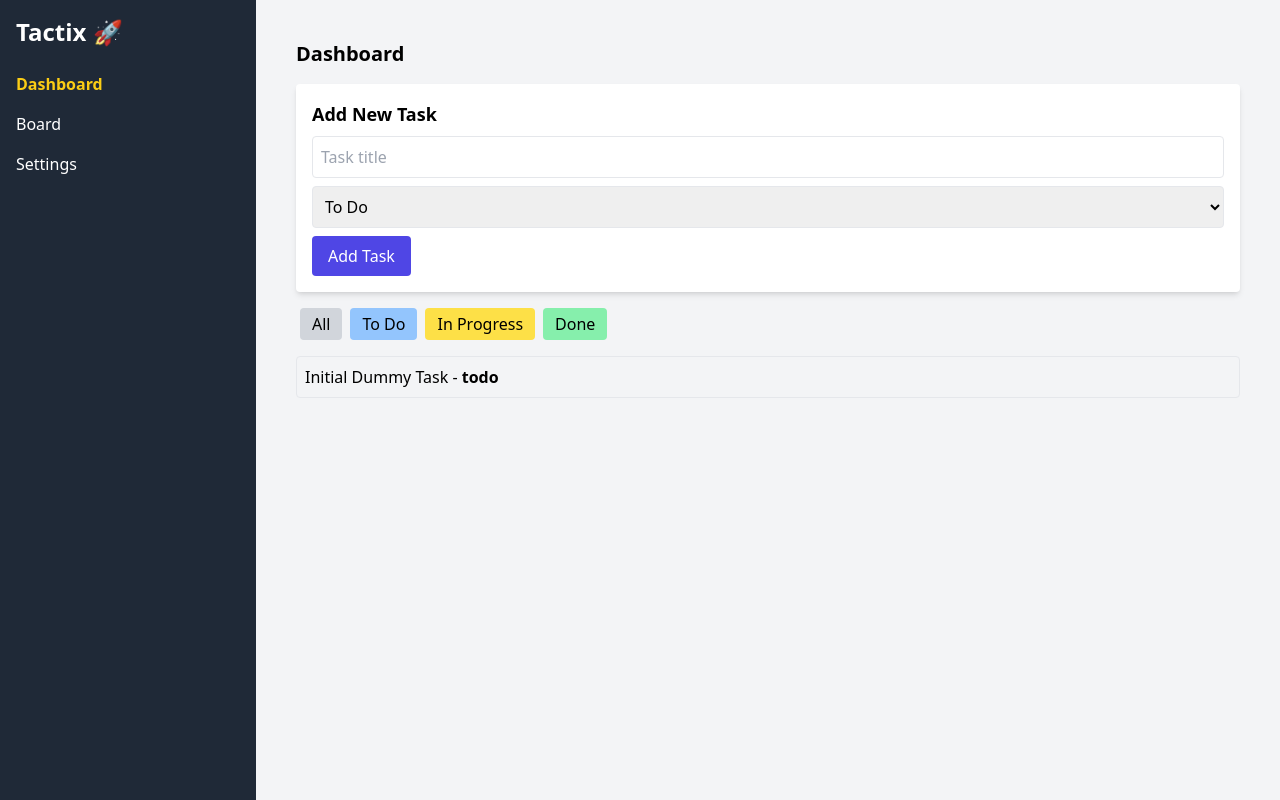
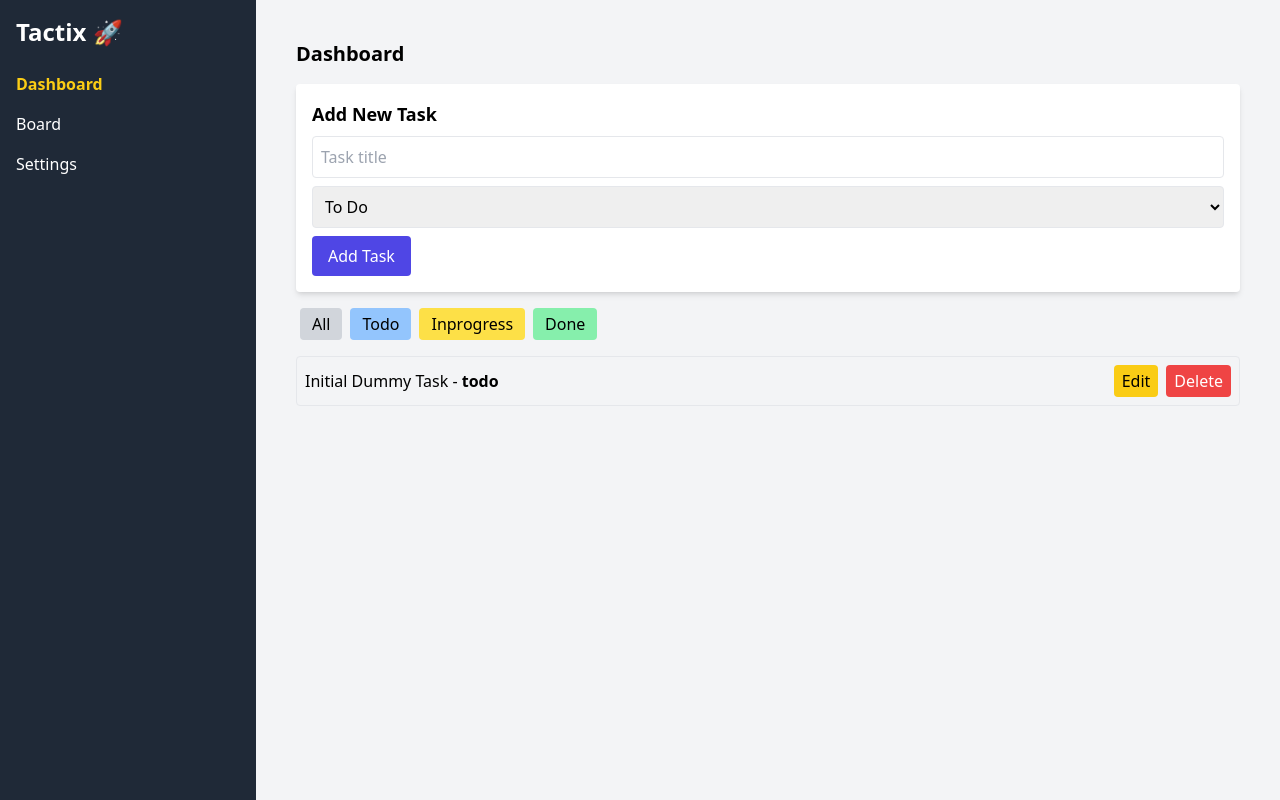
Before and after one commit to anusha2211/Tactix, a React (Create React App) app in the folder client/: page / in a window 1280 px wide. Built offline with nearby package versions, Linux system fonts and the light colour scheme.

Commit message:
feat: merge edit/delete and task filtering

```diff
--- a/client/src/pages/Dashboard.jsx
+++ b/client/src/pages/Dashboard.jsx
@@ -1,15 +1,40 @@
 import React, { useState } from 'react';
-import { useSelector } from 'react-redux';
+import { useSelector, useDispatch } from 'react-redux';
+import { deleteTask, editTask } from '../features/tasks/taskSlice';
 import TaskForm from '../components/TaskForm/TaskForm';
 
 const Dashboard = () => {
-  const allTasks = useSelector((state) => state.tasks.tasks); // ← access the nested array
+  const dispatch = useDispatch();
+  const allTasks = useSelector((state) => state.tasks.tasks);
   const [filter, setFilter] = useState('all');
+  const [editIndex, setEditIndex] = useState(null);
+  const [editTitle, setEditTitle] = useState('');
+  const [editStatus, setEditStatus] = useState('todo');
 
-  // Filter logic
-  const filteredTasks = filter === 'all'
-    ? allTasks
-    : allTasks.filter((task) => task.status === filter);
+  const filteredTasks =
+    filter === 'all'
+      ? allTasks
+      : allTasks.filter((task) => task.status === filter);
+
+  const handleDelete = (index) => {
+    dispatch(deleteTask(index));
+  };
+
+  const startEdit = (index, task) => {
+    setEditIndex(index);
+    setEditTitle(task.title);
+    setEditStatus(task.status);
+  };
+
+  const handleEditSubmit = (e) => {
+    e.preventDefault();
+    if (editTitle.trim()) {
+      dispatch(editTask({ index: editIndex, title: editTitle, status: editStatus }));
+      setEditIndex(null);
+      setEditTitle('');
+      setEditStatus('todo');
+    }
+  };
 
   return (
     <div className="p-4">
@@ -20,24 +45,75 @@ const Dashboard = () => {
 
       {/* Filter Buttons */}
       <div className="my-4">
-        <button onClick={() => setFilter('all')} className="px-3 py-1 mx-1 bg-gray-300 rounded">
-          All
-        </button>
-        <button onClick={() => setFilter('todo')} className="px-3 py-1 mx-1 bg-blue-300 rounded">
-          To Do
-        </button>
-        <button onClick={() => setFilter('inprogress')} className="px-3 py-1 mx-1 bg-yellow-300 rounded">
-          In Progress
-        </button>
-        <button onClick={() => setFilter('done')} className="px-3 py-1 mx-1 bg-green-300 rounded">
-          Done
-        </button>
+        {['all', 'todo', 'inprogress', 'done'].map((status) => (
+          <button
+            key={status}
+            onClick={() => setFilter(status)}
+            className={`px-3 py-1 mx-1 rounded ${
+              status === 'todo' ? 'bg-blue-300' :
+              status === 'inprogress' ? 'bg-yellow-300' :
+              status === 'done' ? 'bg-green-300' : 'bg-gray-300'
+            }`}
+          >
+            {status === 'all' ? 'All' : status.charAt(0).toUpperCase() + status.slice(1)}
+          </button>
+        ))}
       </div>
 
       {/* Display Filtered Tasks */}
       {filteredTasks.map((task, index) => (
         <div key={index} className="border rounded p-2 my-2">
-          {task.title} - <strong>{task.status}</strong>
+          {editIndex === index ? (
+            <form onSubmit={handleEditSubmit} className="space-y-2">
+              <input
+                type="text"
+                value={editTitle}
+                onChange={(e) => setEditTitle(e.target.value)}
+                className="border p-1 rounded w-full"
+              />
+              <select
+                value={editStatus}
+                onChange={(e) => setEditStatus(e.target.value)}
+                className="border p-1 rounded w-full"
+              >
+                <option value="todo">To Do</option>
+                <option value="inprogress">In Progress</option>
+                <option value="done">Done</option>
+              </select>
+              <div className="flex gap-2">
+                <button type="submit" className="bg-indigo-600 text-white px-2 py-1 rounded">
+                  Save
+                </button>
+                <button
+                  type="button"
+                  onClick={() => setEditIndex(null)}
+                  className="bg-gray-400 text-white px-2 py-1 rounded"
+                >
+                  Cancel
+                </button>
+              </div>
+            </form>
+          ) : (
+            <div className="flex justify-between items-center">
+              <div>
+                {task.title} - <strong>{task.status}</strong>
+              </div>
+              <div className="space-x-2">
+                <button
+                  onClick={() => startEdit(index, task)}
+                  className="bg-yellow-400 px-2 py-1 rounded"
+                >
+                  Edit
+                </button>
+                <button
+                  onClick={() => handleDelete(index)}
+                  className="bg-red-500 text-white px-2 py-1 rounded"
+                >
+                  Delete
+                </button>
+              </div>
+            </div>
+          )}
         </div>
       ))}
     </div>
```
